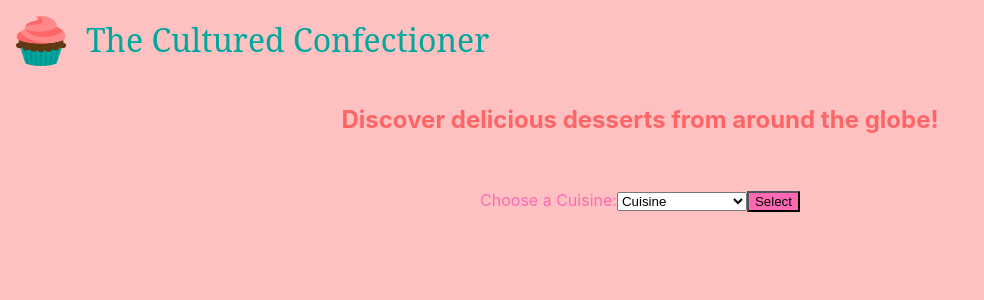
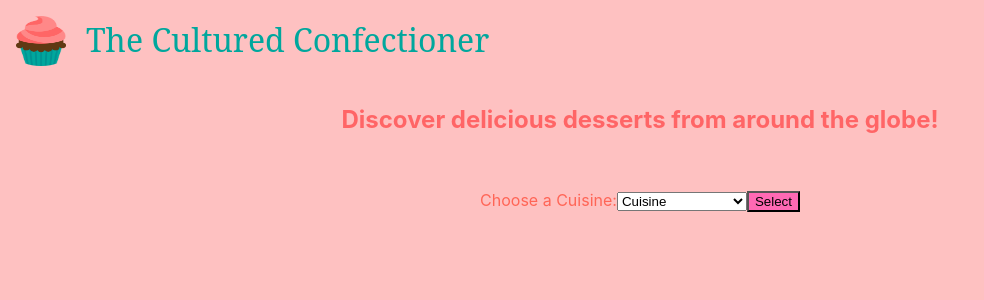
Before and after one commit to Lindsayellis22/dessert-ap, a React (Create React App) app: page / in a window 1280 px wide. Shown: the top 300 px of the page, without its empty margins (0-984 px from the left). Built offline with nearby package versions, Linux system fonts and the light colour scheme.

Commit message:
getting ready to deploy

```diff
--- a/src/index.css
+++ b/src/index.css
@@ -85,7 +85,7 @@ header a {
 }
 
 .form-horizontal {
-  color: hotpink;
+  color: #ff6556;
   font: Georgia, bold;
 }
 
```
